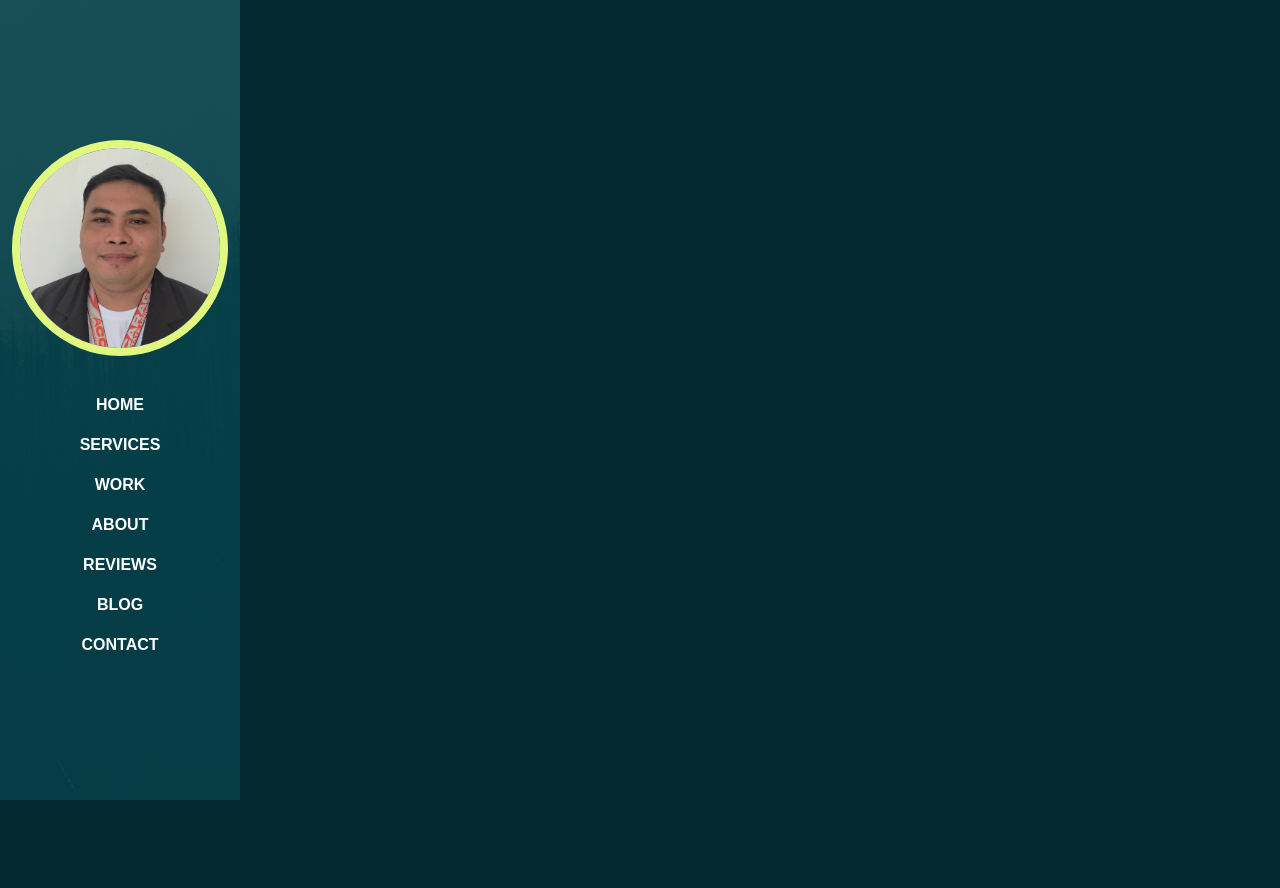
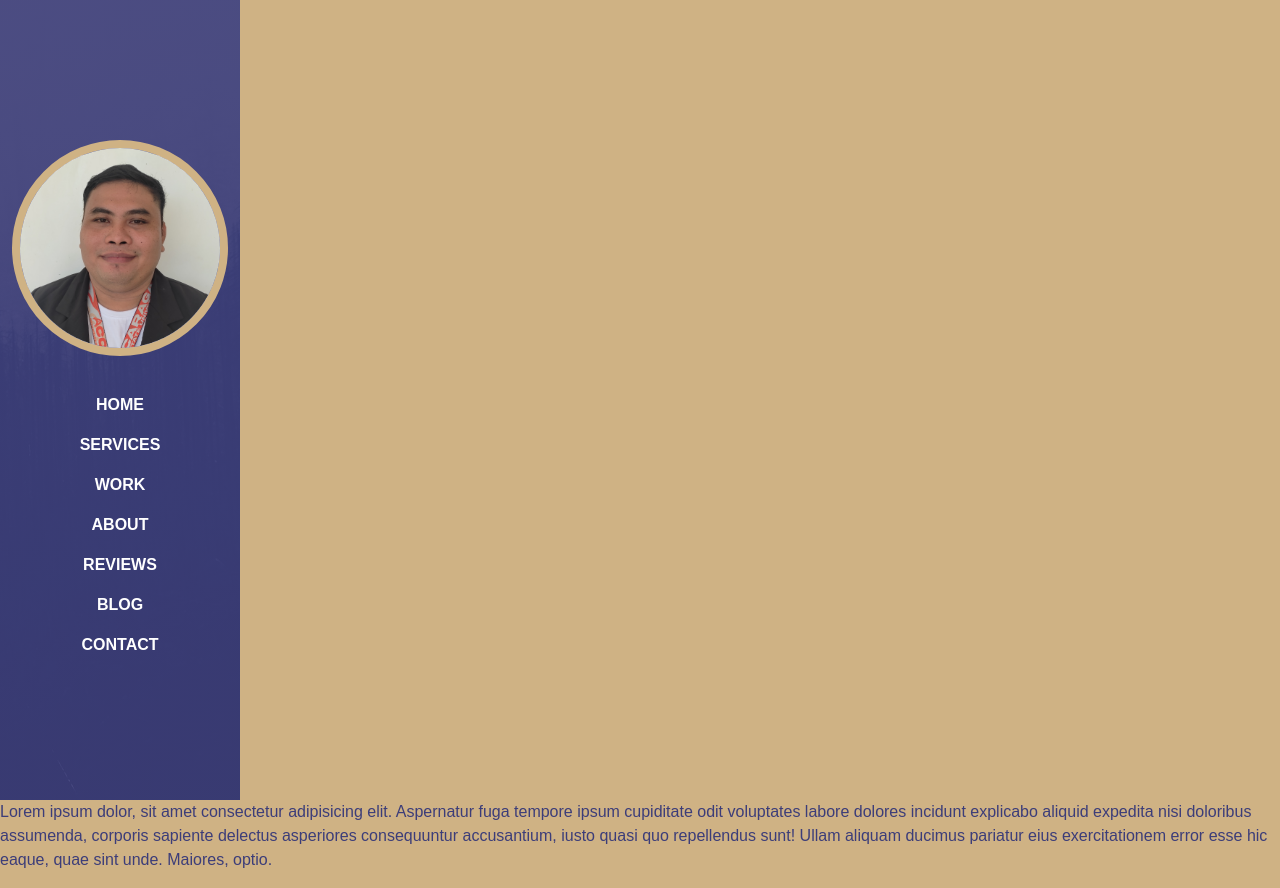
Before and after one commit to earante/earante.github.io, a plain HTML site: page index.html in a window 1280 px wide. Before the commit the page ends 800 px from the top, so only its background shows below. Drawn offline with Linux system fonts and the light colour scheme; a web font is replaced by a local one.

Commit message:
Changing the color of the background

```diff
--- a/assets/style.css
+++ b/assets/style.css
@@ -1,10 +1,10 @@
 :root {
   --color-body: #b6cbce;
   --color-heading: #eef3db;
-  --color-base: #033f47;
-  --color-base2: #022a30;
-  --color-brand: #e0f780;
-  --color-brand2: #deff58;
+  --color-base: #3c3d79;
+  --color-base2: #cfb284;
+  --color-brand: #cfb284;
+  --color-brand2: #3c3d79;
   --sidbar-width: 240px;
   --font-base: "Bai Jamjuree";
 }
@@ -52,7 +52,7 @@ img {
   .navbar {
     min-height: 100vh;
     width: var(--sidbar-width);
-    background: linear-gradient(rgb(3, 63, 71, 0.9), rgb(3, 63, 71, 0.9)),
+    background: linear-gradient(rgb(60, 61, 121, 0.9), rgb(60, 61, 121, 0.9)),
       url(../assets/images/sidebar-img.jpg);
     background-size: cover;
     background-position: center;
@@ -61,3 +61,7 @@ img {
     border: 8px solid var(--color-brand);
   }
 }
+
+p {
+  color: var(--color-brand2);
+}
--- a/index.html
+++ b/index.html
@@ -65,6 +65,15 @@
     </nav>
     <!-- END NAVBAR -->
 
+    <p>
+      Lorem ipsum dolor, sit amet consectetur adipisicing elit. Aspernatur fuga
+      tempore ipsum cupiditate odit voluptates labore dolores incidunt explicabo
+      aliquid expedita nisi doloribus assumenda, corporis sapiente delectus
+      asperiores consequuntur accusantium, iusto quasi quo repellendus sunt!
+      Ullam aliquam ducimus pariatur eius exercitationem error esse hic eaque,
+      quae sint unde. Maiores, optio.
+    </p>
+
     <script src="assets/js/bootstrap.bundle.min.js"></script>
     <script src="assets/aos-master/dist/aos.js"></script>
     <script src="assets/main.js"></script>
```
